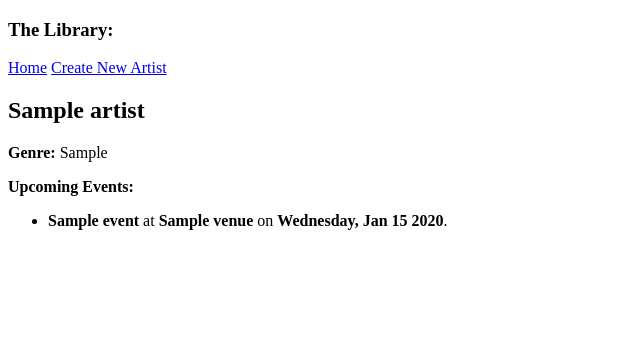
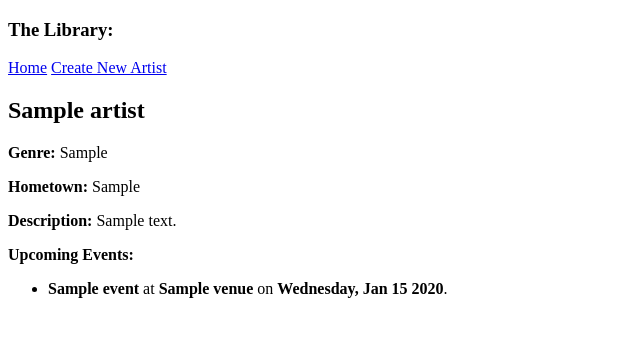
Before and after one commit to phernandoe/The_Library, a Flask app: a page that uses app/templates/artist.html in a window 1280 px wide. Shown: the top 337 px of the page, without its empty margins (0-640 px from the left). Run offline with Flask 2, Linux system fonts and the light colour scheme; tables that the repository leaves empty hold one stand-in row (values such as "Sample post").

Commit message:
Added hometown & description fields to the artist table

```diff
--- a/app/create_new_artist.py
+++ b/app/create_new_artist.py
@@ -13,9 +13,6 @@ class createNewArtist(FlaskForm):
     submit = SubmitField('Add Artist')
 
     def validate_name(self, name):
-
-        print("HERE")
-
         artist = Artist.query.filter_by(name=name.data).first()
         if artist is not None:
             raise ValidationError("Artist has already been registered")
--- a/app/models.py
+++ b/app/models.py
@@ -5,6 +5,8 @@ class Artist(db.Model):
     id = db.Column(db.Integer, primary_key=True)
     name = db.Column(db.String(64), index=True, unique=True)
     genre = db.Column(db.String(64), index=True)
+    hometown = db.Column(db.String(64))
+    description = db.Column(db.String(128), index=True)
     events = db.relationship("ArtistToEvent", back_populates="artist")
 
     def __repr__(self):
--- a/app/musicEvent.sql
+++ b/app/musicEvent.sql
@@ -1,7 +1,9 @@
 create table Artist (
  id integer primary key autoincrement,
  name varchar(64) not null,
- genre varchar(64) not null
+ genre varchar(64) not null,
+ hometown varchar(64) not null,
+ description varchar(128) not null
 );
 
 create table Venue (
--- a/app/routes.py
+++ b/app/routes.py
@@ -30,7 +30,7 @@ def create_new_artist():
     form = createNewArtist()
 
     if form.validate_on_submit():
-        newArtist = Artist(name=form.name.data, genre=form.genre.data)
+        newArtist = Artist(name=form.name.data, genre=form.genre.data, hometown=form.hometown.data, description=form.description.data)
         db.session.add(newArtist)
         db.session.commit()
         flash('{} has been added to the library'.format(form.name.data))
@@ -48,13 +48,13 @@ def reset_db():
         db.session.execute(table.delete())
     db.session.commit()
 
-    kindo = Artist(name="Kindo", genre="Rock")
+    kindo = Artist(name="Kindo", genre="Rock", hometown="Buffalo, NY", description="Very cool indie band")
     db.session.add(kindo)
 
-    brasstracks = Artist(name="Brasstracks", genre="Jazz")
+    brasstracks = Artist(name="Brasstracks", genre="Jazz", hometown="New York, NY", description="Cool brass group")
     db.session.add(brasstracks)
 
-    polyphia = Artist(name="Polyphia", genre="Rock")
+    polyphia = Artist(name="Polyphia", genre="Rock", hometown="Dallas, TX", description="Best metal band ever")
     db.session.add(polyphia)
     db.session.flush()
 
--- a/app/templates/artist.html
+++ b/app/templates/artist.html
@@ -4,6 +4,8 @@
 
     <h2> {{ artist.name }} </h2>
     <p><b>Genre:</b> {{ artist.genre }}</p>
+    <p><b>Hometown:</b> {{ artist.hometown }}</p>
+    <p><b>Description:</b> {{ artist.description }}</p>
     <p><b>Upcoming Events:</b>
 
     <ul>
```
